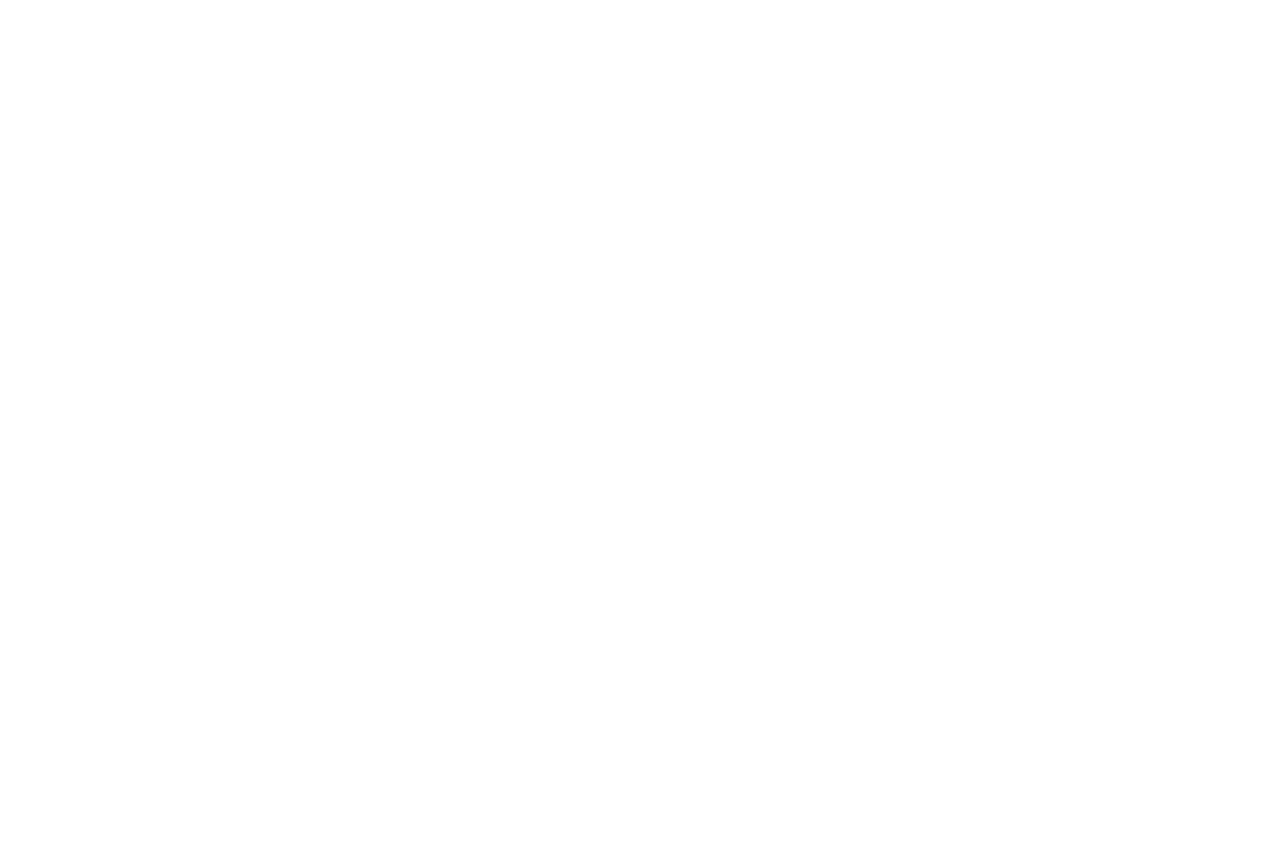
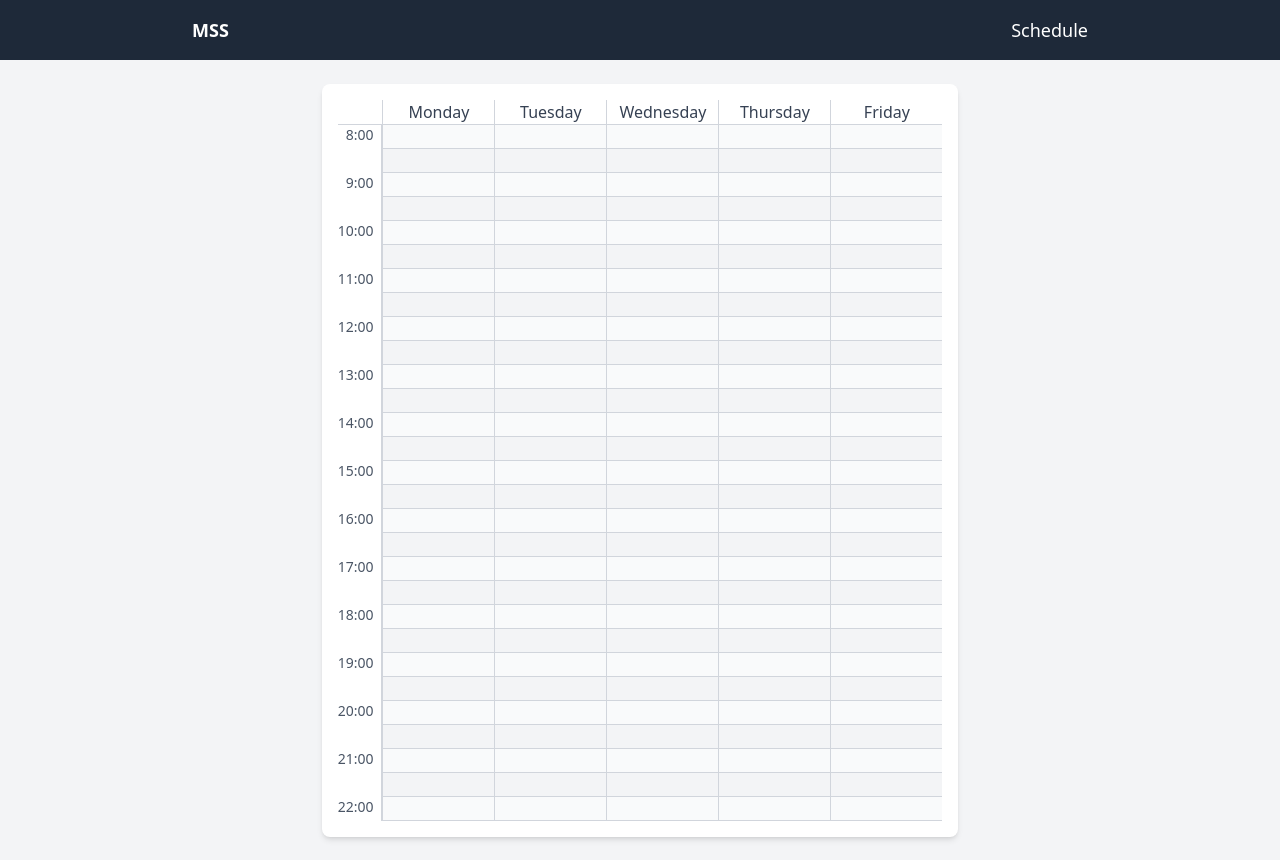
Before and after one commit to SpiderMonkeyMan/McHacks25, a React (Vite) app in the folder frontend/: page /sb in a window 1280 px wide. Before the commit this address had no page. Before the commit the page ends 800 px from the top, so only its background shows below. Built offline with nearby package versions, Linux system fonts and the light colour scheme.

Commit message:
Added scheduleBackground grid

```diff
--- a/frontend/src/App.jsx
+++ b/frontend/src/App.jsx
@@ -6,6 +6,7 @@ import SchedulePage from './pages/SchedulePage';
 import './App.css';
 import { LoginProvider } from './pages/LoginContext';
 import LoginPage from './pages/LoginPage';
+import ScheduleBackground from './pages/ScheduleBackground';
 
 
 function App() {
@@ -18,6 +19,8 @@ function App() {
             <Route index element={<LandingPage />} />
             <Route path="schedule" element={<SchedulePage />} />
             <Route path="login" element={<LoginPage />} />
+            {/* should not have sb page*/}
+            <Route path="sb" element={<ScheduleBackground />} />
           </Route>
         </Routes>
       </Router>
--- /dev/null
+++ b/frontend/src/pages/ScheduleBackground.jsx
@@ -0,0 +1,59 @@
+import React from "react";
+
+const ScheduleBackground = () => {
+  const days = ["Monday", "Tuesday", "Wednesday", "Thursday", "Friday"];
+  const hours = Array.from({ length: 15 }, (_, i) => `${8 + i}:00`);
+  const halfHours = hours.flatMap((hour, i) => (i < 14 ? [hour, ""] : [hour]));
+
+  return (
+    <div className="flex items-center justify-center min-h-screen bg-gray-100">
+      <div className="p-4 bg-white rounded-lg shadow-md">
+        {/* Days Header */}
+        <div className="grid grid-cols-[1fr_repeat(5,2.5fr)] border-b border-gray-300">
+          <div></div>
+          {days.map((day, index) => (
+            <div
+              key={index}
+              className="text-center font-medium text-gray-700 border-l border-gray-300"
+            >
+              {day}
+            </div>
+          ))}
+        </div>
+
+        {/* Time Slots and Grid */}
+        <div className="grid grid-cols-[1fr_repeat(5,2.5fr)]">
+          {/* Times Column */}
+          <div className="flex flex-col border-r border-gray-300">
+            {halfHours.map((time, index) => (
+              <div
+                key={index}
+                className={`h-6 text-sm text-right pr-2 ${
+                  index % 2 === 0 ? "text-gray-600" : "text-gray-400"
+                }`}
+              >
+                {index % 2 === 0 ? time : ""}
+              </div>
+            ))}
+          </div>
+
+          {/* Schedule Grid */}
+          {days.map((_, dayIndex) => (
+            <div key={dayIndex} className="flex flex-col border-l border-gray-300">
+              {halfHours.map((_, index) => (
+                <div
+                  key={index}
+                  className={`h-6 border-b border-gray-300 ${
+                    index % 2 === 0 ? "bg-gray-50" : "bg-gray-100"
+                  }`}
+                ></div>
+              ))}
+            </div>
+          ))}
+        </div>
+      </div>
+    </div>
+  );
+};
+
+export default ScheduleBackground;
```
